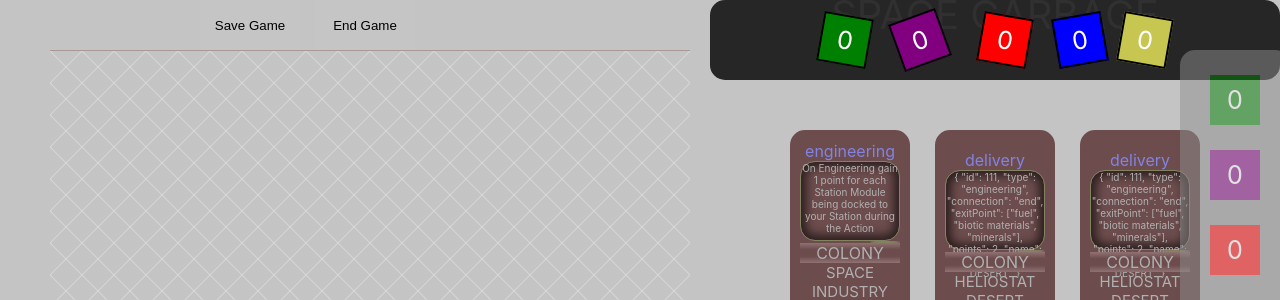
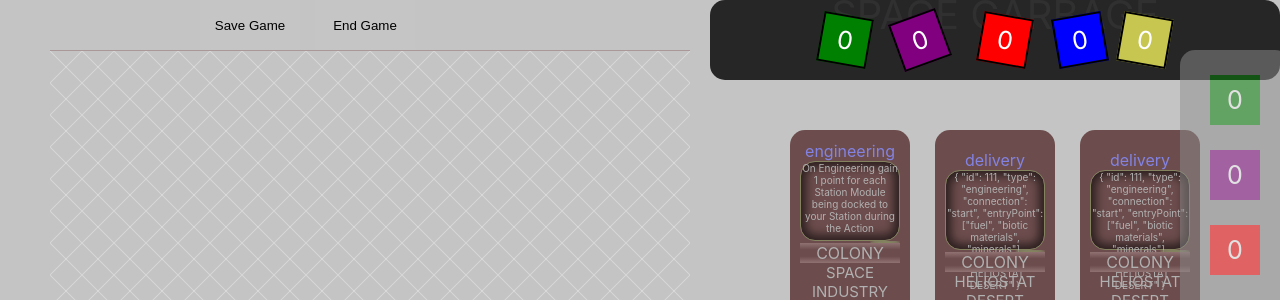
Before and after one commit to Igmat/SpaceExpatriateReact, a React (Create React App) app: page /game in a window 1280 px wide. Shown: the top 300 px of the page. Built offline with nearby package versions, Linux system fonts and the light colour scheme.

Commit message:
fix: correct card description

```diff
--- a/src/Rules/Colony/colony-cards.ts
+++ b/src/Rules/Colony/colony-cards.ts
@@ -44,7 +44,7 @@ export const colonyCards = createCards<ColonyCard>(
     },
 
     {
-        benefit: "{ \"id\": 111, \"type\": \"engineering\", \"connection\": \"end\", \"exitPoint\": [\"fuel\", \"biotic materials\", \"minerals\"], \"points\": 2, \"name\": \"HELIOSTAT DESERT\" }",
+        benefit: "{ \"id\": 111, \"type\": \"engineering\", \"connection\": \"start\", \"entryPoint\": [\"fuel\", \"biotic materials\", \"minerals\"], \"points\": 2, \"name\": \"HELIOSTAT DESERT\" }",
         whenIsActivated: "before",
         mutateAction: "delivery",
         name: "HELIOSTAT DESERT",
```
Also changed, not shown: 1 other file (tests, documents, lock files or other folders).
